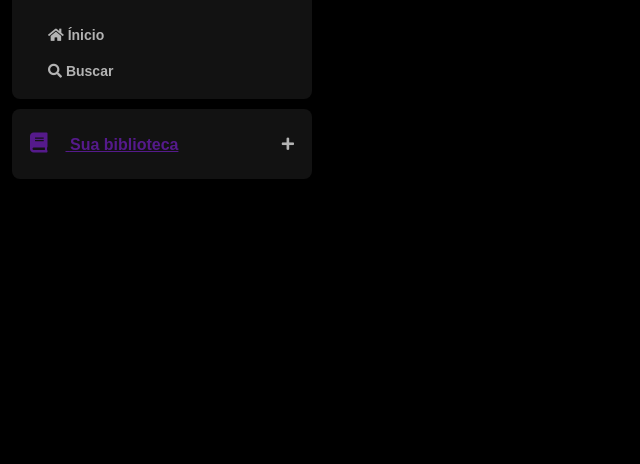
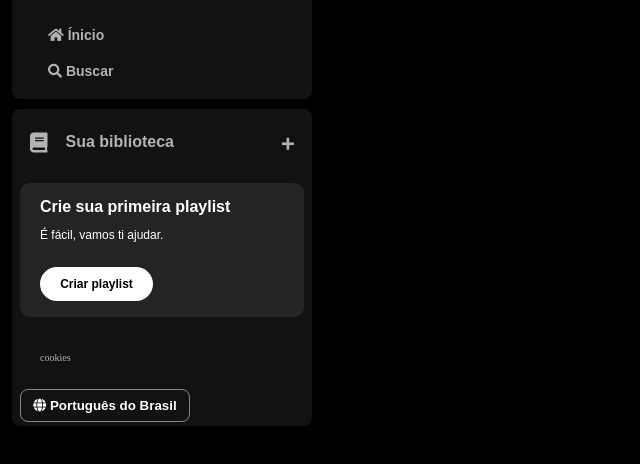
Before and after one commit to Enoque12/Pagina-Spotify-Clone, a plain HTML site: page index.html in a window 1280 px wide. Shown: the part 58-522 px from the top of the page, without its empty margins (0-640 px from the left). Drawn offline with Linux system fonts and the light colour scheme.

Commit message:
commit aula 2

```diff
--- a/index.html
+++ b/index.html
@@ -39,12 +39,30 @@
         <div class="library">
             <div class="library_content">
                 <button class="library_button">
-                    <a href="">
-                        <span class="fa fas fa-book"></span>
-                        <span>Sua biblioteca</span>
-                    </a>
+                    <span class="fa fas fa-book"></span>
+                    <span>Sua biblioteca</span>
                 </button>
                 <span class="fa fa-plus"></span>
+            </div>
+            <section class="section-playlist">
+                <div class="section-playlist__content">
+                    <span class="text title">Crie sua primeira playlist</span>
+                    <span class="text subtitle">É fácil, vamos ti ajudar.</span>
+                    <button class="section-playlist__button">
+                        <span>Criar playlist</span>
+                    </button>
+                </div>
+            </section>
+
+            <div class="cookies">
+                <a href="">cookies</a>
+            </div>
+
+            <div class="languages">
+                <button class="languages__button">
+                    <span class="fa fa-globe"></span>
+                    <span>Português do Brasil</span>
+                </button>
             </div>
         </div>
     </div>
--- a/styles.css
+++ b/styles.css
@@ -78,7 +78,7 @@ h1 {
   text-align: center;
   text-decoration: none;
   padding: 20px 10px;
-  display: felx;
+  display: flex;
 }
 
 .library .library_button .fa {
@@ -91,3 +91,81 @@ h1 {
 .library .library_content .fa-plus {
   margin: 24px 10px;
 }
+
+.section-playlist {
+  display: flex;
+  align-items: flex-start;
+  justify-content: space-between;
+  gap: 20px;
+  background-color: #242424;
+  color: #b3b3be;
+  font-weight: 600;
+  font-size: 1rem;
+  margin: 8px 0px;
+  padding: 16px 20px;
+  border-radius: 10px;
+}
+
+.section-playlist .section-playlist__content {
+  display: flex;
+  flex-direction: column;
+}
+
+.section-playlist__content .text {
+  padding-bottom: 14px;
+  color: #fff;
+  font-family: "Montserrat", sans-serif;
+}
+
+.section-playlist__content .title {
+  font-weight: 700;
+}
+
+.section-playlist__content .subtitle {
+  font-weight: 500;
+  font-size: 12px;
+}
+
+.section-playlist__content .section-playlist__button {
+  display: flex;
+  justify-content: center;
+  background-color: #fff;
+  color: #000;
+  border-radius: 20px;
+  font-size: 12px;
+  font-weight: 700;
+  font-family: "Montserrat", sans-serif;
+  text-decoration: none;
+  text-transform: none;
+  padding: 10px;
+  margin-top: 12px;
+  border: 0px;
+  width: 113px;
+}
+
+.sidebar .cookies {
+  margin: 25px 20px;
+}
+
+.sidebar .cookies a {
+  color: #b3b3b3;
+  font-weight: 500;
+  font-size: 10px;
+  text-decoration: none;
+}
+
+.sidebar .cookies a:hover {
+  text-decoration: underline;
+}
+
+.languages .languages__button {
+  background-color: transparent;
+  border: 1px solid #878787;
+  color: #fff;
+  cursor: pointer;
+  align-items: center;
+  font-weight: bold;
+  width: 170px;
+  padding: 8px;
+  border-radius: 8px;
+}
```
Also changed, not shown: mintty.2025-01-30_16-35-05.png (added).
